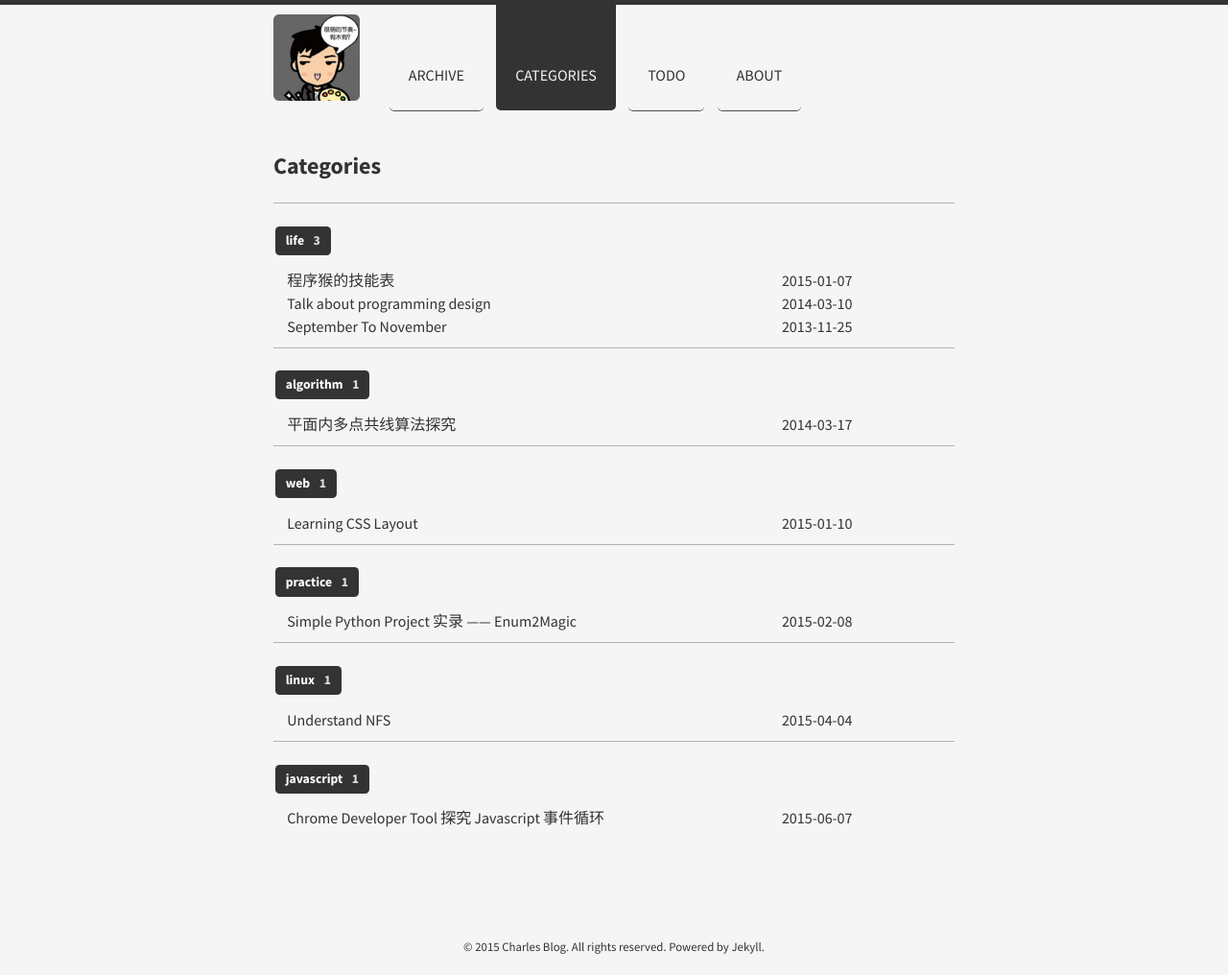
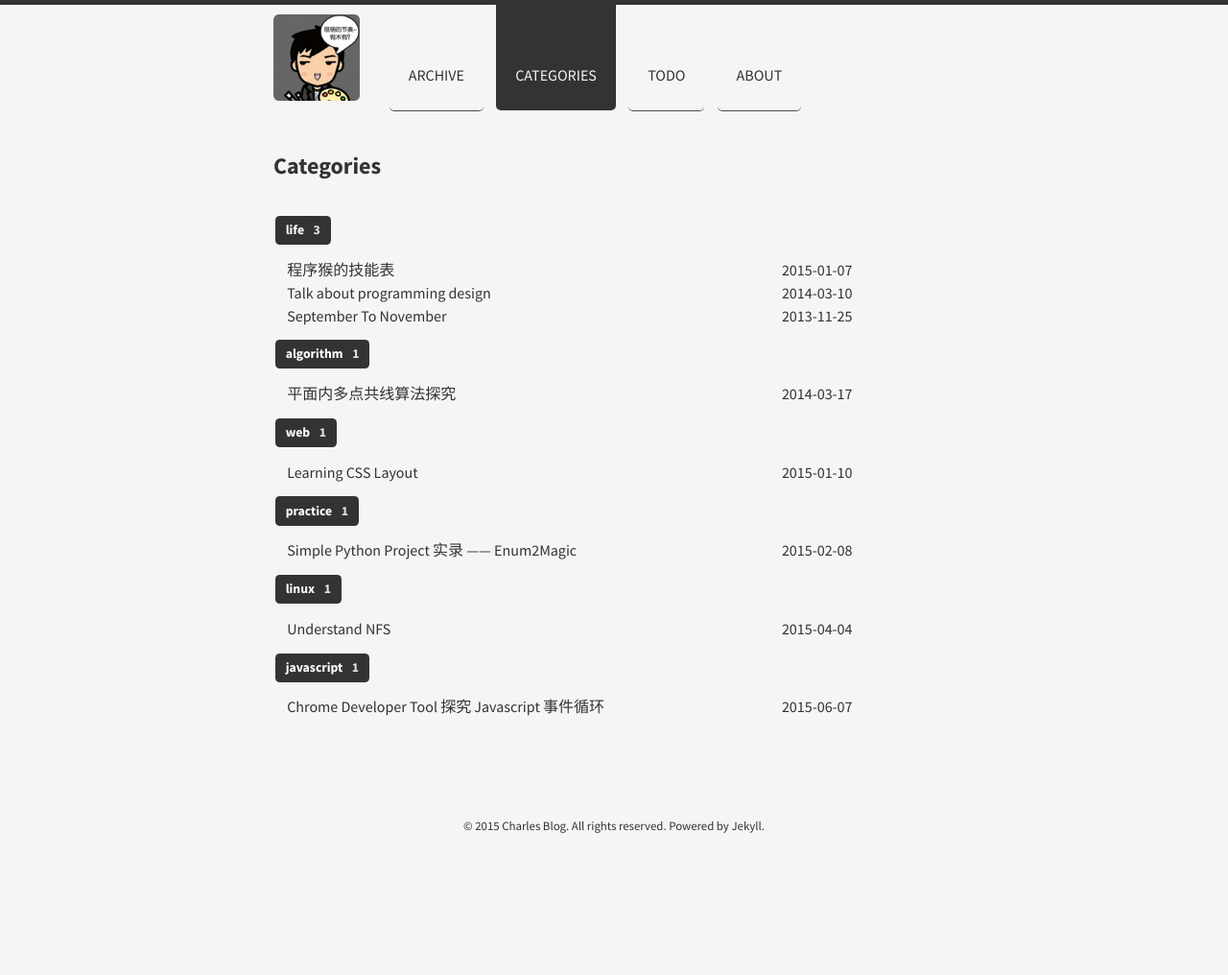
Before and after one commit to JavaCS3/blog, a Jekyll site: the page built from categories/index.html, in a window 1280 px wide. Shown: the whole page at 96% size. Built offline with Jekyll 4.4.1, drawn with Linux system fonts in a browser that asks for light colours; nearby versions of some CDN libraries; Markdown is read by kramdown in place of the engine named in the settings; after the commit the page ends 900 px from its top, so only the background shows below that.

Commit message:
test new cat

```diff
--- a/categories/index.html
+++ b/categories/index.html
@@ -5,7 +5,7 @@ title: Categories
 
 {% for category in site.categories %}
   {% assign category_name = category[0] %}
-  <div class="bundle row gutters">
+  <div>
     <!-- categories tag -->
     <div>
       <a class="label margin-small" id="{{ category_name }}" href="#{{ category_name }}">{{ category_name }}
```
